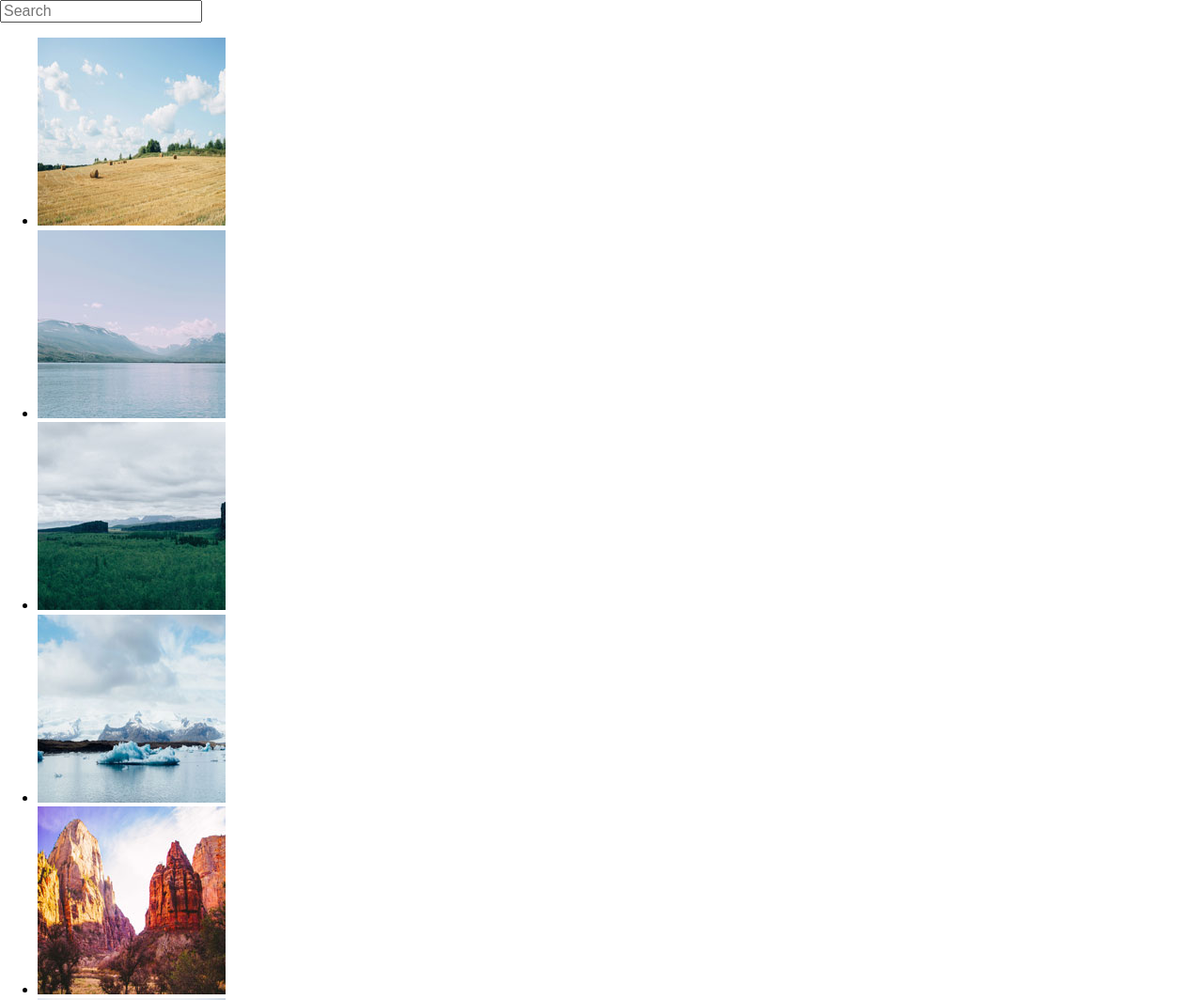
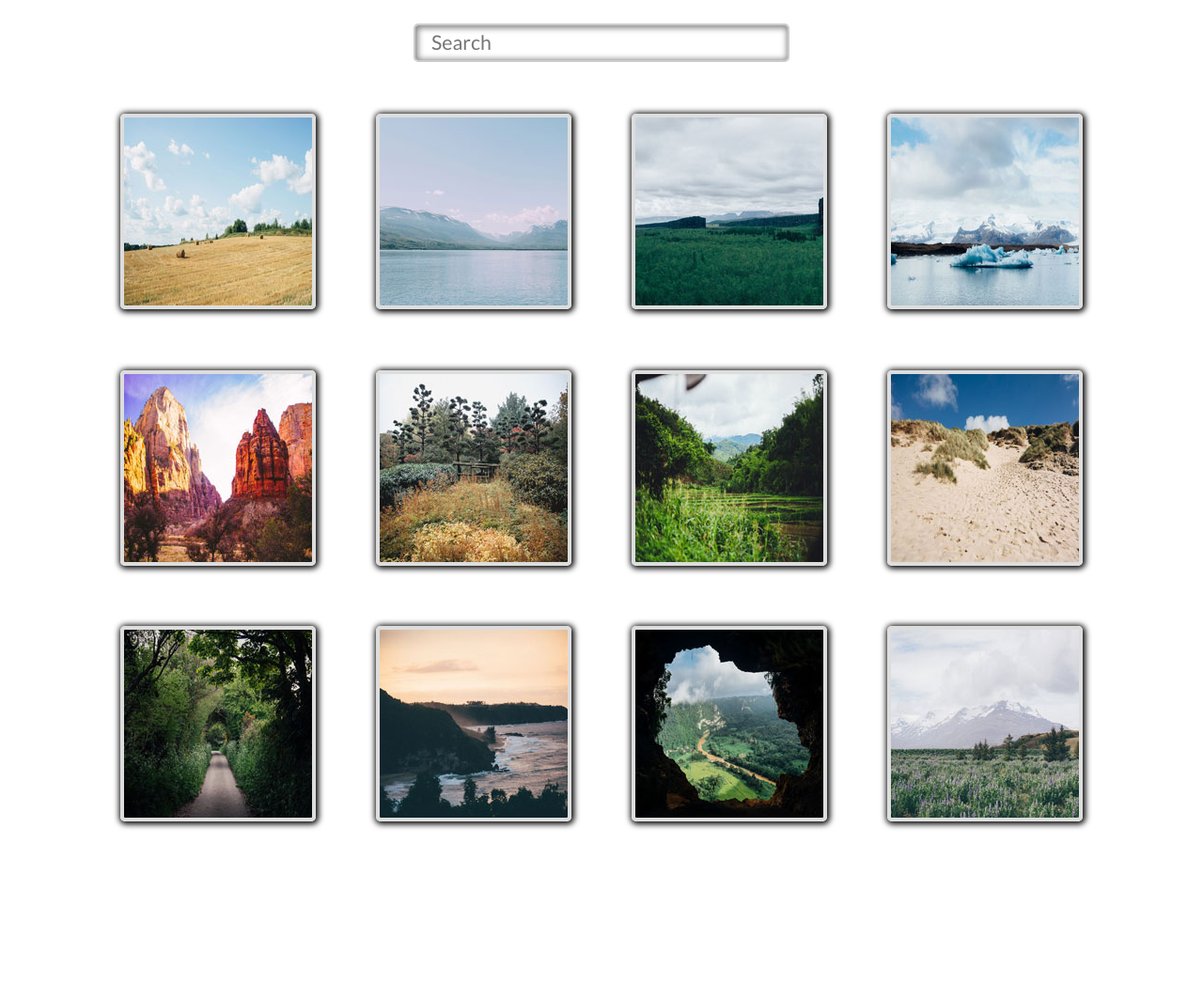
Before and after one commit to randyL78/Interactive-Photo-Gallery, a plain HTML site: page index.html in a window 1280 px wide. Shown: the top 1064 px of the page at 94% size. After the commit the page ends 908 px from the top, so only its background shows below. Drawn offline with nearby package versions, Linux system fonts and the light colour scheme.

Commit message:
created basic styling

```diff
--- a/css/styles.css
+++ b/css/styles.css
@@ -1,2 +1,74 @@
 @charset "utf-8";
 /* CSS Document */
+
+/* **************************************************
+         Global Layout
+***************************************************** */
+
+* {
+   box-sizing: border-box;
+}
+
+a {
+   text-decoration: none;
+}
+
+/* **************************************************
+        Header
+***************************************************** */
+header {
+   text-align: center;
+   padding: 25px 0px;
+}
+
+#search {
+   width: 90%;
+   max-width: 400px;
+   padding: .3em .8em;
+   border-radius: 5px;
+   color: #ccc;
+   border: 2px solid #ccc;
+   font-family: 'Lato', sans-serif;
+   font-size: 16pt;
+   box-shadow: 1px 1px 6px 2px #888 inset;
+}
+
+/* **************************************************
+         Gallery Styles
+***************************************************** */
+
+
+ul {
+   margin: 0 auto;
+   text-align: center;
+   padding: 0;
+}
+
+ul li {
+   list-style-type: none;
+   display: inline-block;
+   padding: 30px;
+}
+
+/* Make an image frame*/
+
+ul li img {
+   border: 4px solid #ddd;
+   box-shadow: 1px 1px 6px 2px #000;
+   border-radius: 5px;
+}
+
+
+/* **************************************************
+         Media Queries
+***************************************************** */
+
+@media screen and (min-width: 768px) {
+   ul {
+      max-width: 1100px;
+   }
+}
+
+/* **************************************************
+         Javascript/JQuery Styles
+***************************************************** */
--- a/index.html
+++ b/index.html
@@ -9,6 +9,9 @@
       <!-- fix browser inconsistencies -->
       <link type="text/css" rel="stylesheet" href="https://cdnjs.cloudflare.com/ajax/libs/normalize/7.0.0/normalize.min.css">
 
+      <!-- custom font for search bar -->
+      <link href="https://fonts.googleapis.com/css?family=Lato" rel="stylesheet">
+
       <!-- custom styles -->
       <link type="text/css" rel="stylesheet" href="css/styles.css">
 
@@ -18,8 +21,8 @@
       <header>
          <input type="text" placeholder="Search" id="search">
       </header>
-      <!-- container for photos -->
       <main>
+        <!-- container for photos -->
          <ul>
            <li><a href="img/01.jpg"></a><img src="img/thumbnails/01.jpg" alt="Hay bales in a field"></li>
            <li><a href="img/02.jpg"></a><img src="img/thumbnails/02.jpg" alt="Lake view with a mountain backdrop"></li>
@@ -34,7 +37,6 @@
            <li><a href="img/11.jpg"></a><img src="img/thumbnails/11.jpg" alt="Hay bales in a field"></li>
            <li><a href="img/12.jpg"></a><img src="img/thumbnails/12.jpg" alt="Hay bales in a field"></li>
          </ul>
-
       </main>
 
    </body>
```
